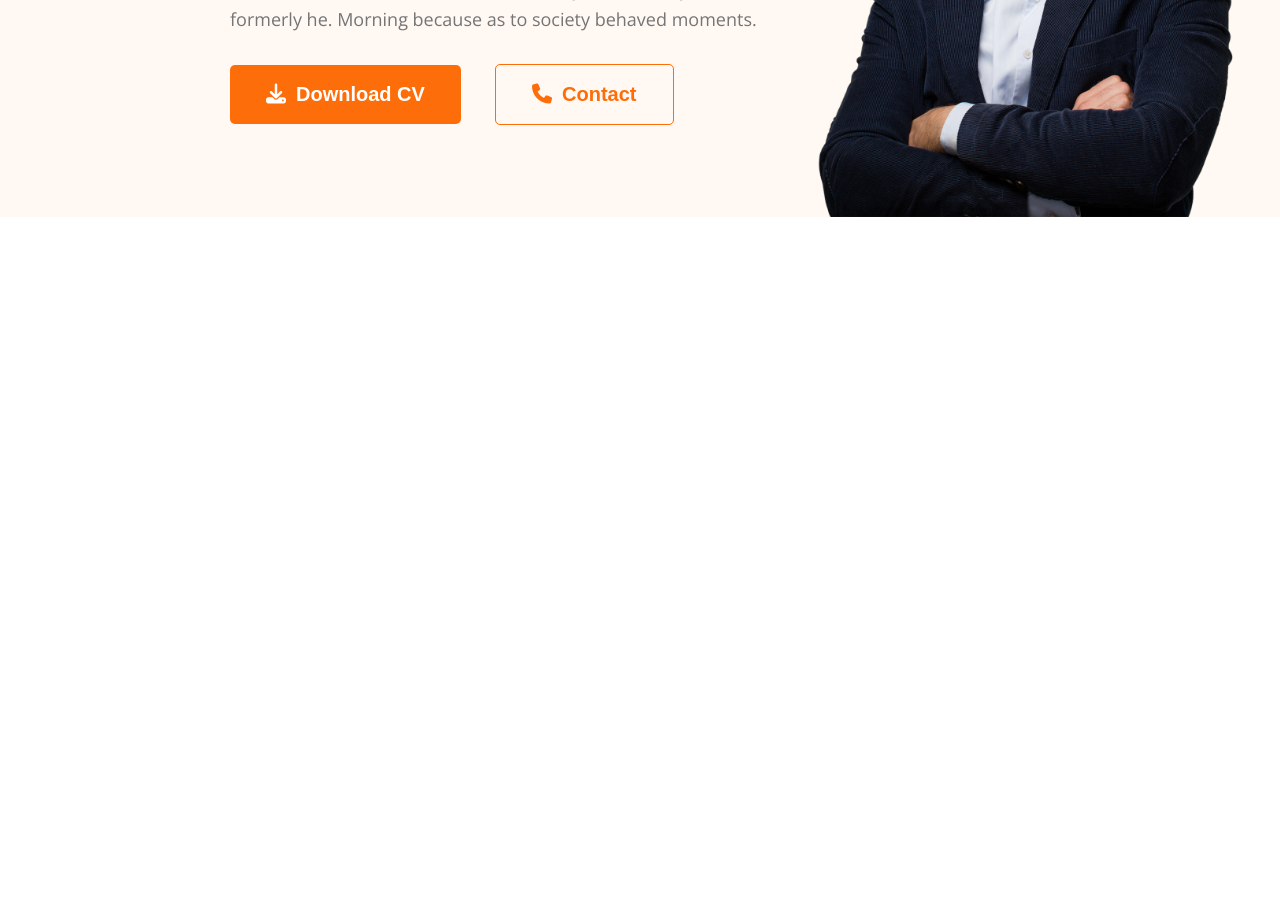
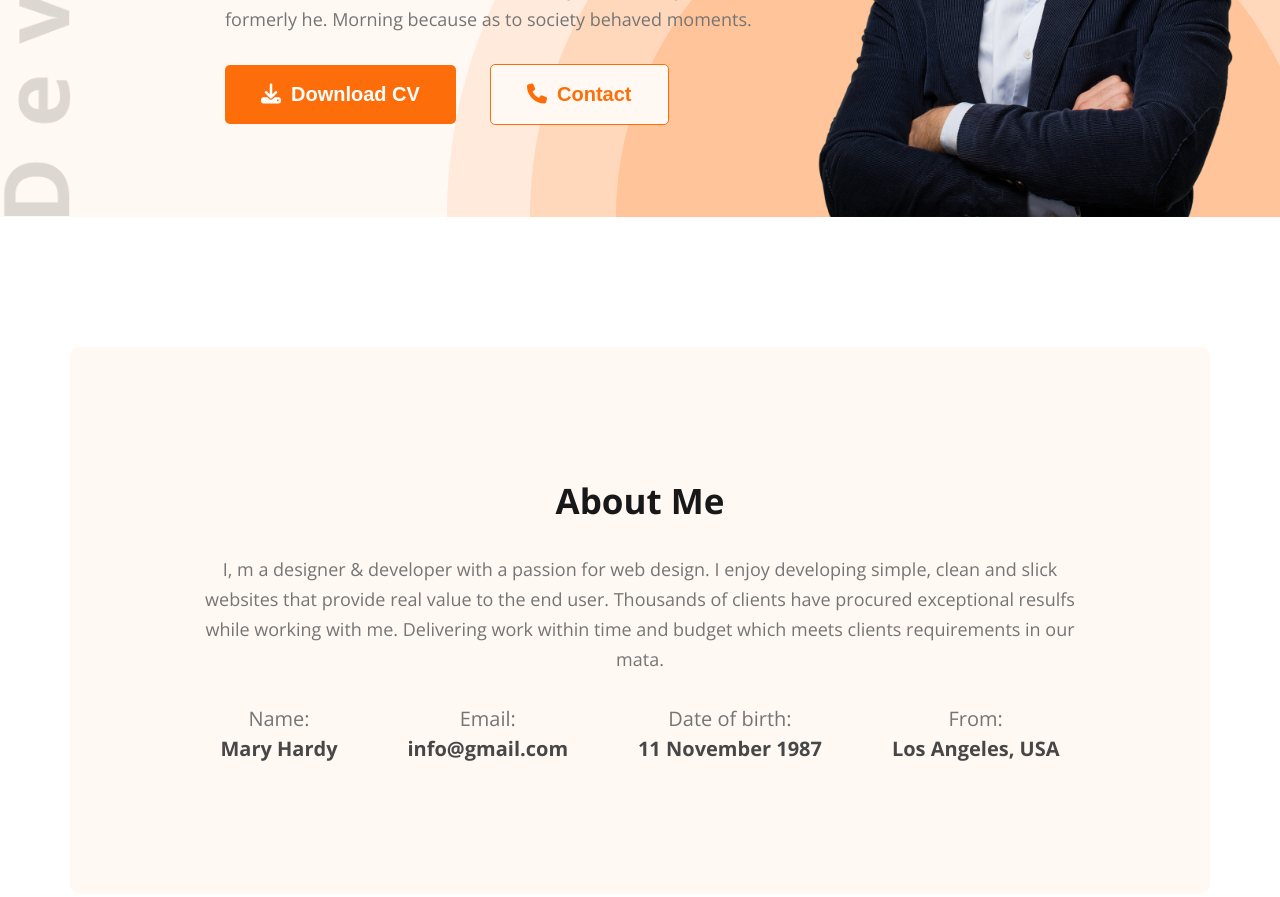
Before and after one commit to Borkotullah01/web-developer-porfolio, a plain HTML site: page index.html in a window 1280 px wide. Shown: the part 476-1373 px from the top of the page. Before the commit the page ends 800 px from the top, so only its background shows below. Drawn offline with nearby package versions, Linux system fonts and the light colour scheme.

Commit message:
about section added

```diff
--- a/css/style.css
+++ b/css/style.css
@@ -49,6 +49,30 @@ body{
 .text-center{
     text-align: center;
 }
+.section-title{
+    color:#181818;
+    text-align: center;
+    font-size: 35px;
+    font-weight: 700;
+}
+.section-description{
+    color:#757575;
+    font-size: 18px;
+    font-weight: 400;
+    line-height: 30px;
+    padding: 30px 0;
+}
+.section-description-container{
+    max-width: 909px;
+    margin: 0 auto;
+}
+.about-background{
+    border-radius: 10px;
+    background: #FFF8F3;
+}
+.about-padding{
+    padding: 130px 0;
+}
 /* common shred styles */
 
 /* nav related syles */
@@ -77,12 +101,16 @@ nav a{
 /* header related styles */
 .header{
     background: #FFF8F3;
+    background-image: url("/images/header_bg.png"),url("/images/developer.png");
+    background-repeat: no-repeat;
+    background-size: auto, contain;
+    background-position: bottom right, top left;
 }
 .banner{
     display: flex;
     align-items: center;
     justify-content: space-between;
-    padding-left: 230px;
+    padding-left: 225px;
     margin-top: 50px;
 }
 .banner-profile-pic{
@@ -107,3 +135,27 @@ nav a{
     padding: 20px 0 30px;
 }
 /* header related styles */
+
+/* About section styles */
+.about{
+    padding: 130px 0;
+}
+.about-info-container{
+    display: flex;
+    justify-content: space-around;
+}
+.info-title{
+    color:#757575;
+    text-align: center;
+    font-size: 20px;
+    font-weight: 400;
+    line-height: 30px;
+}
+.info-description{
+    color:#474747;
+    font-size: 20px;
+    font-weight: 700;
+    line-height: 30px;
+    text-align: center;
+}
+/* About section styles */
--- a/index.html
+++ b/index.html
@@ -40,7 +40,32 @@
         </div>
     </header>
     <main>
-
+       <section class="about">
+            <div class="max-width about-background  about-padding">
+                <h3 class="section-title text-center">About Me</h3>
+                <div class="section-description-container">
+                    <p class="section-description text-center">I, m a designer & developer with a passion for web design. I enjoy developing simple, clean and slick websites that provide real value to the end user. Thousands of clients have procured exceptional resulfs while working with me. Delivering work within time and budget which meets clients requirements in our mata.</p>
+                </div>
+                <div class="about-info-container section-description-container">
+                    <div class="about-info">
+                        <h4 class="info-title">Name:</h4>
+                        <p class="info-description">Mary Hardy</p>
+                    </div>
+                    <div class="about-info">
+                        <h4 class="info-title">Email:</h4>
+                        <p class="info-description">info@gmail.com</p>
+                    </div>
+                    <div class="about-info">
+                        <h4 class="info-title">Date of birth:</h4>
+                        <p class="info-description">11 November 1987</p>
+                    </div>
+                    <div class="about-info">
+                        <h4 class="info-title">From:</h4>
+                        <p class="info-description">Los Angeles, USA</p>
+                    </div>
+                </div>
+            </div>
+       </section>
     </main>
     <footer>
 
```
